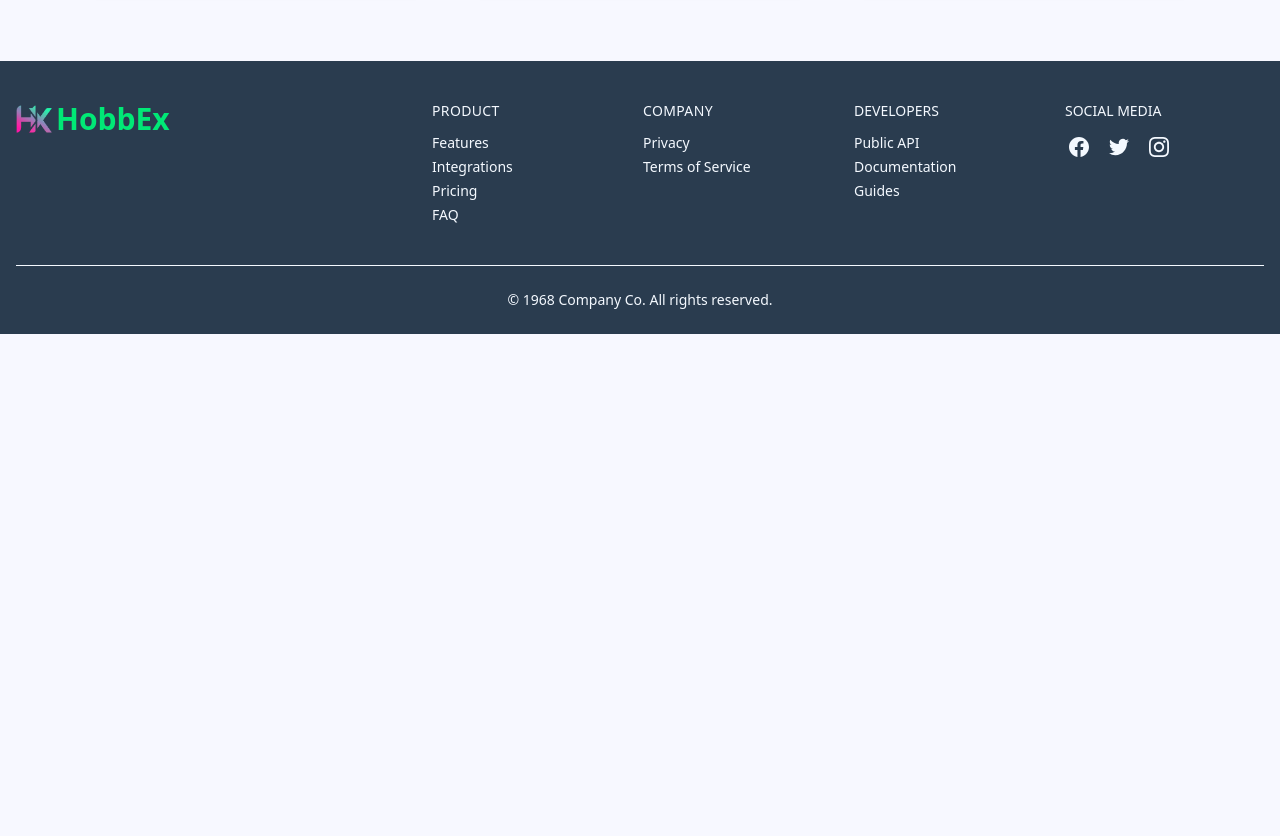
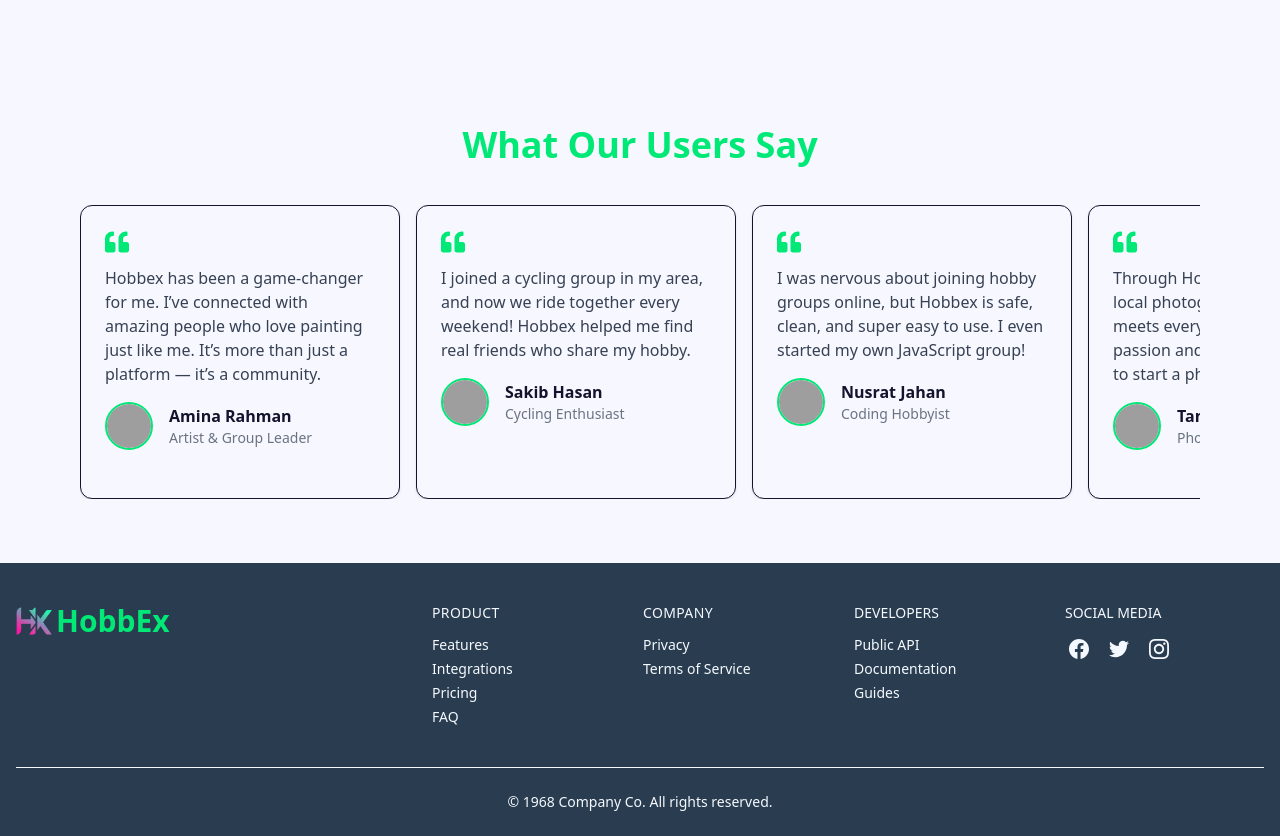
Before and after one commit to nurislam243/hobbex-client-side, a React (Vite) app: page / in a window 1280 px wide. Shown: the part 1980-2816 px from the top of the page. Before the commit the page ends 2314 px from the top, so only its background shows below. Built offline with nearby package versions, Linux system fonts and the light colour scheme; no server answers; grey boxes are pictures that could not be loaded.

Commit message:
added testimonial section

```diff
--- /dev/null
+++ b/src/components/Testimonials/Testimonials.jsx
@@ -0,0 +1,112 @@
+import React, { useRef } from 'react';
+import { FaQuoteLeft } from 'react-icons/fa';
+import { MdArrowBackIosNew, MdArrowForwardIos } from 'react-icons/md';
+
+const testimonials = [
+  {
+    name: 'Amina Rahman',
+    role: 'Artist & Group Leader',
+    feedback:
+      "Hobbex has been a game-changer for me. I’ve connected with amazing people who love painting just like me. It’s more than just a platform — it’s a community.",
+    image: 'https://randomuser.me/api/portraits/women/68.jpg',
+  },
+  {
+    name: 'Sakib Hasan',
+    role: 'Cycling Enthusiast',
+    feedback:
+      "I joined a cycling group in my area, and now we ride together every weekend! Hobbex helped me find real friends who share my hobby.",
+    image: 'https://randomuser.me/api/portraits/men/34.jpg',
+  },
+  {
+    name: 'Nusrat Jahan',
+    role: 'Coding Hobbyist',
+    feedback:
+      "I was nervous about joining hobby groups online, but Hobbex is safe, clean, and super easy to use. I even started my own JavaScript group!",
+    image: 'https://randomuser.me/api/portraits/women/43.jpg',
+  },
+  {
+    name: 'Tanvir Ahmed',
+    role: 'Photography Explorer',
+    feedback:
+      "Through Hobbex, I discovered a local photography group that meets every month. It reignited my passion and gave me the courage to start a photo blog.",
+    image: 'https://randomuser.me/api/portraits/men/52.jpg',
+  },
+  {
+    name: 'Rima Chowdhury',
+    role: 'Baking Lover',
+    feedback:
+      "I’ve always loved baking, but never knew others nearby did too. Hobbex introduced me to a weekend baking club where we share recipes and have so much fun!",
+    image: 'https://randomuser.me/api/portraits/women/21.jpg',
+  },
+  {
+    name: 'Farhan Kabir',
+    role: 'Chess Group Member',
+    feedback:
+      "Being part of the chess community on Hobbex has made me sharper and more social. The app is intuitive and makes it so easy to stay connected.",
+    image: 'https://randomuser.me/api/portraits/men/19.jpg',
+  },
+];
+
+const Testimonials = () => {
+  const sliderRef = useRef(null);
+
+  const slideLeft = () => {
+    sliderRef.current.scrollLeft -= 500;
+  };
+
+  const slideRight = () => {
+    sliderRef.current.scrollLeft += 500;
+  };
+
+  return (
+    <section className="my-16 px-4 md:px-10 lg:px-20">
+      <h2 className="text-3xl md:text-4xl font-bold text-center mb-10 text-primary">
+        What Our Users Say
+      </h2>
+      <div className="relative group">
+        {/* Left Arrow */}
+        <MdArrowBackIosNew
+          onClick={slideLeft}
+          size={38}
+          className="absolute left-0 top-1/2 -translate-y-1/2 z-10 hidden lg:block opacity-0 group-hover:opacity-60 hover:opacity-100 bg-white rounded-full p-2 shadow-md cursor-pointer transition"
+        />
+
+        {/* Scrollable Testimonials */}
+        <div
+          ref={sliderRef}
+          className="flex gap-4 overflow-x-auto scroll-smooth snap-x snap-mandatory scrollbar-hidden"
+        >
+          {testimonials.map((t, idx) => (
+            <div
+              key={idx}
+              className="min-w-[300px] max-w-[320px] snap-start bg-base-100 border rounded-xl p-6 shadow hover:shadow-xl transition duration-300 flex-shrink-0"
+            >
+              <FaQuoteLeft className="text-2xl text-primary mb-3" />
+              <p className="text-gray-700 mb-4">{t.feedback}</p>
+              <div className="flex items-center gap-4">
+                <img
+                  src={t.image}
+                  alt={t.name}
+                  className="w-12 h-12 rounded-full object-cover border-2 border-primary"
+                />
+                <div>
+                  <h4 className="font-semibold">{t.name}</h4>
+                  <p className="text-sm text-gray-500">{t.role}</p>
+                </div>
+              </div>
+            </div>
+          ))}
+        </div>
+
+        {/* Right Arrow */}
+        <MdArrowForwardIos
+          onClick={slideRight}
+          size={38}
+          className="absolute right-0 top-1/2 -translate-y-1/2 z-10 hidden lg:block opacity-0 group-hover:opacity-60 hover:opacity-100 bg-white rounded-full p-2 shadow-md cursor-pointer transition"
+        />
+      </div>
+    </section>
+  );
+};
+
+export default Testimonials;
--- a/src/index.css
+++ b/src/index.css
@@ -69,3 +69,13 @@
     transform: rotate(360deg);
   }
 }
+
+
+/* In Tailwind config or global CSS */
+.scrollbar-hidden::-webkit-scrollbar {
+  display: none;
+}
+.scrollbar-hidden {
+  -ms-overflow-style: none; /* IE and Edge */
+  scrollbar-width: none; /* Firefox */
+}
--- a/src/pages/Home/Home.jsx
+++ b/src/pages/Home/Home.jsx
@@ -5,6 +5,7 @@ import Spinner from '../../ui/Spinner/Spinner';
 import { AuthContext } from '../../context/AuthContext';
 import FeaturedSection from '../../components/FeaturedSection/FeaturedSection';
 import BenefitsSection from '../../components/BenefitsSection/BenefitsSection';
+import Testimonials from '../../components/Testimonials/Testimonials';
 
 const Home = () => {
     const {user} = useContext(AuthContext);
@@ -15,6 +16,7 @@ const Home = () => {
             <Banner></Banner>
             <FeaturedSection></FeaturedSection>
             <BenefitsSection></BenefitsSection>
+            <Testimonials></Testimonials>
 
 
         </div>
```
